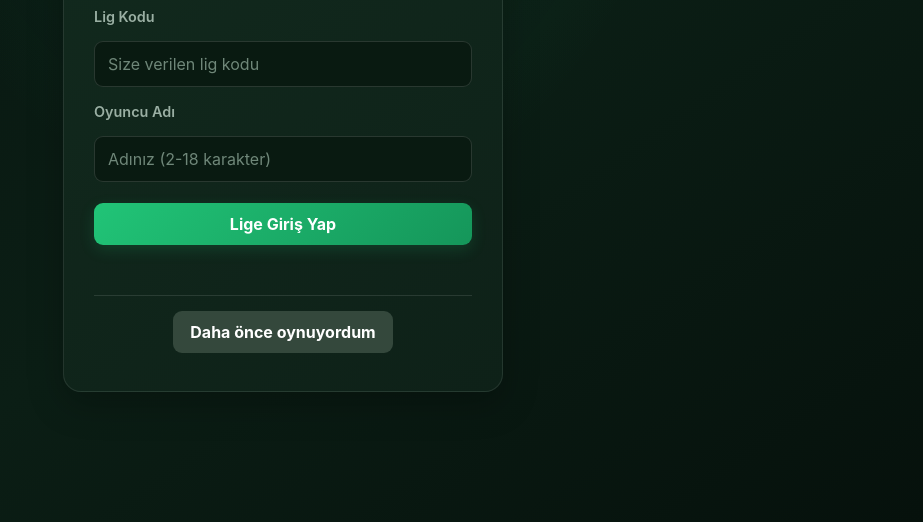
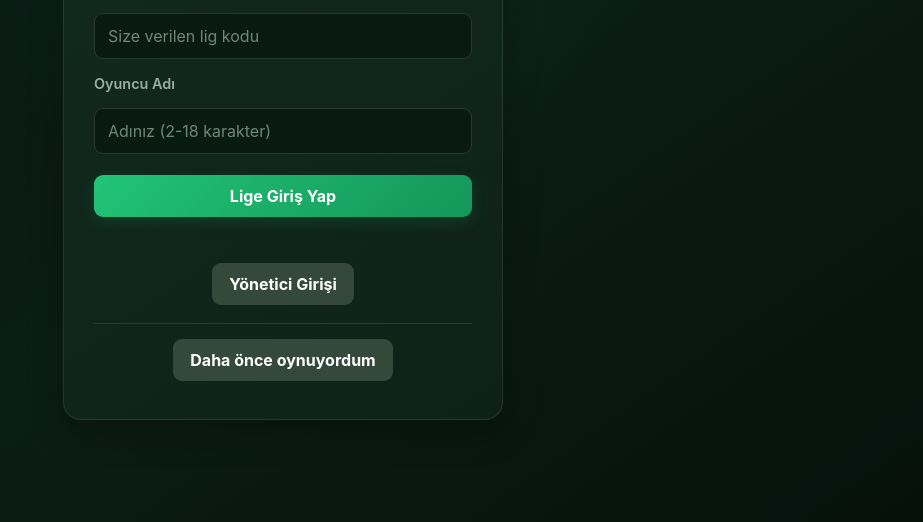
Before and after one commit to Agamanil/futbolbarbaros, a plain HTML site: page index.html in a window 1280 px wide. Shown: the part 278-800 px from the top of the page, without its empty margins (357-1280 px from the left). Drawn offline with Linux system fonts and the light colour scheme; no server answers.

Commit message:
Giris ekranina yonetici erisimi eklendi

```diff
--- a/index.html
+++ b/index.html
@@ -134,6 +134,7 @@
         <button type="submit" class="primary-btn">Lige Giriş Yap</button>
       </form>
       <div id="entryMessage" class="message"></div>
+      <button type="button" id="showAdminLoginButton" class="secondary-btn" style="margin-top:14px;">Yönetici Girişi</button>
 
       <div style="margin-top:18px;border-top:1px solid #ffffff1c;padding-top:15px;">
         <button type="button" id="showRestoreAccountButton" class="secondary-btn">Daha önce oynuyordum</button>
```
